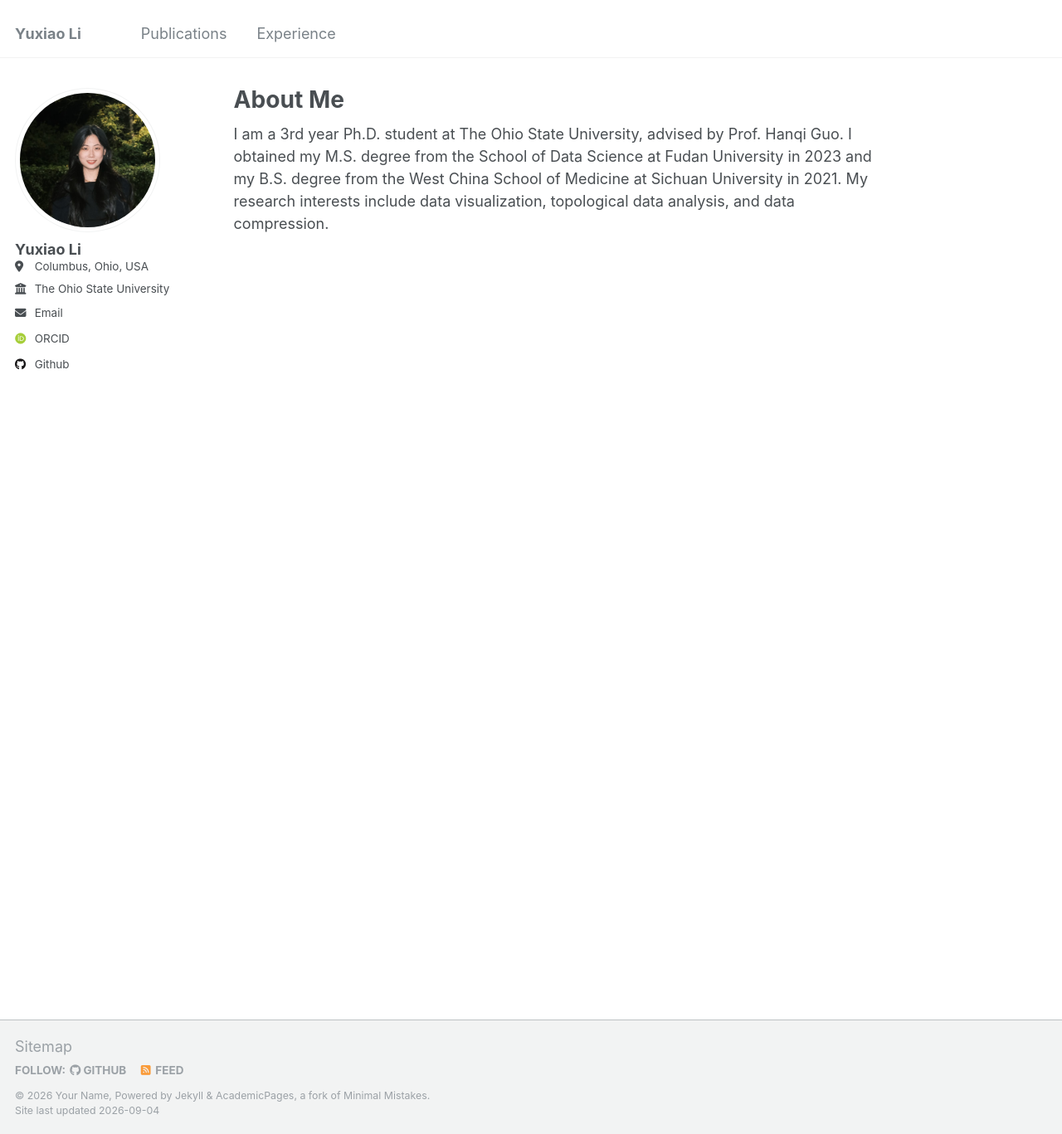
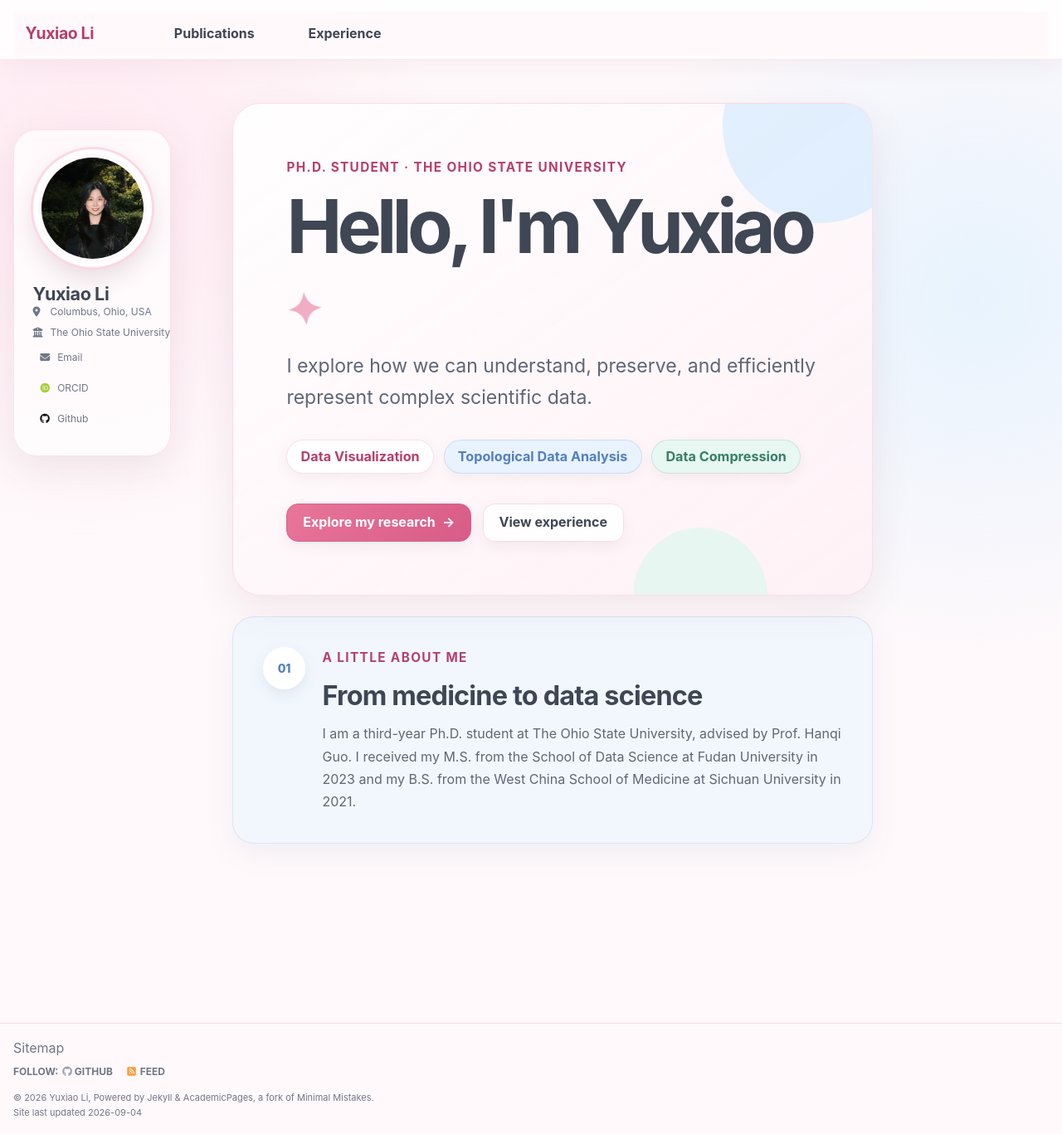
Before and after one commit to YuxiaoLi1234/YuxiaoLi1234.github.io, a Jekyll site: the page built from _pages/about.md, in a window 1280 px wide and 1367 px high. Shown: the whole window at 83% size. Built offline with Jekyll 4.4.1, drawn with Linux system fonts in a browser that asks for light colours; some web fonts are replaced.

Commit message:
Refresh academic site with a softer playful design

```diff
--- a/_config.yml
+++ b/_config.yml
@@ -10,11 +10,11 @@
 locale                   : "en-US"
 title                    : "Yuxiao Li"
 title_separator          : "-"
-name                     : &name "Your Name"
-description              : &description "personal description"
+name                     : &name "Yuxiao Li"
+description              : &description "Ph.D. student at The Ohio State University studying data visualization, topological data analysis, and data compression."
 url                      : https://YuxiaoLi1234.github.io # the base hostname & protocol for your site e.g. "https://mmistakes.github.io"
 baseurl                  : "" # the subpath of your site, e.g. "/blog"
-repository               : "academicpages/academicpages.github.io"
+repository               : "YuxiaoLi1234/YuxiaoLi1234.github.io"
 
 # Site Author - The following control what appear as part of the author content on the side bar.
 #               If a field is blank the icon and link will not appear, otherwise it will be shown.
@@ -41,7 +41,7 @@ author:
   # bitbucket        : # Username - Update with your username on the site
   # codepen          : # Username
   # dribbble         : # Username
-  github           : YuxiaoLi1234.github.io
+  github           : YuxiaoLi1234
   # kaggle           : # Username
   # stackoverflow    : # User number or user number and name (i.e., use "1" or "1/jeff-atwood")
 
--- a/_layouts/single.html
+++ b/_layouts/single.html
@@ -17,7 +17,7 @@ layout: default
 <div id="main" role="main">
   {% include sidebar.html %}
 
-  <article class="page" itemscope itemtype="http://schema.org/CreativeWork">
+  <article class="page{% if page.homepage_style %} page--home{% endif %}" itemscope itemtype="http://schema.org/CreativeWork">
     {% if page.title %}<meta itemprop="headline" content="{{ page.title | markdownify | strip_html | strip_newlines | escape_once }}">{% endif %}
     {% if page.excerpt %}<meta itemprop="description" content="{{ page.excerpt | markdownify | strip_html | strip_newlines | escape_once }}">{% endif %}
     {% if page.date %}<meta itemprop="datePublished" content="{{ page.date | date: "%B %d, %Y" }}">{% endif %}
@@ -26,7 +26,7 @@ layout: default
     <div class="page__inner-wrap">
       {% unless page.header.overlay_color or page.header.overlay_image %}
         <header>
-          {% if page.title %}<h1 class="page__title" itemprop="headline">{{ page.title | markdownify | remove: "<p>" | remove: "</p>" }}</h1>{% endif %}
+          {% if page.title and page.homepage_style != true %}<h1 class="page__title" itemprop="headline">{{ page.title | markdownify | remove: "<p>" | remove: "</p>" }}</h1>{% endif %}
           {% if page.read_time %}
             <p class="page__meta"><i class="fa fa-clock-o" aria-hidden="true"></i> {% include read-time.html %}</p>
           {% endif %}
--- a/_pages/about.md
+++ b/_pages/about.md
@@ -2,9 +2,34 @@
 permalink: /
 title: "About Me"
 author_profile: true
+homepage_style: true
 redirect_from:
   - /about/
   - /about.html
 ---
 
-I am a 3rd year Ph.D. student at The Ohio State University, advised by Prof. Hanqi Guo. I obtained my M.S. degree from the School of Data Science at Fudan University in 2023 and my B.S. degree from the West China School of Medicine at Sichuan University in 2021. My research interests include data visualization, topological data analysis, and data compression.
+<section class="home-intro" aria-labelledby="hello-yuxiao">
+  <p class="home-intro__eyebrow">Ph.D. Student · The Ohio State University</p>
+  <h1 id="hello-yuxiao">Hello, I'm Yuxiao <span aria-hidden="true">✦</span></h1>
+  <p class="home-intro__lead">I explore how we can understand, preserve, and efficiently represent complex scientific data.</p>
+
+  <div class="research-chips" aria-label="Research interests">
+    <span>Data Visualization</span>
+    <span>Topological Data Analysis</span>
+    <span>Data Compression</span>
+  </div>
+
+  <div class="home-intro__actions">
+    <a class="cute-button cute-button--primary" href="/publications/">Explore my research <span aria-hidden="true">→</span></a>
+    <a class="cute-button" href="/cv/">View experience</a>
+  </div>
+</section>
+
+<section class="about-card" aria-labelledby="about-journey">
+  <div class="about-card__marker" aria-hidden="true">01</div>
+  <div>
+    <p class="about-card__kicker">A little about me</p>
+    <h2 id="about-journey">From medicine to data science</h2>
+    <p>I am a third-year Ph.D. student at The Ohio State University, advised by Prof. Hanqi Guo. I received my M.S. from the School of Data Science at Fudan University in 2023 and my B.S. from the West China School of Medicine at Sichuan University in 2021.</p>
+  </div>
+</section>
--- /dev/null
+++ b/_sass/_cute.scss
@@ -0,0 +1,450 @@
+/* ==========================================================================
+   Soft, playful academic theme
+   ========================================================================== */
+
+:root {
+  --cream: #fff9fb;
+  --paper: #fffefe;
+  --ink: #3f4654;
+  --muted: #707788;
+  --berry: #d95f8b;
+  --berry-dark: #b63f6b;
+  --blush: #ffe5ee;
+  --sky: #e8f3ff;
+  --sky-ink: #547fbd;
+  --mint: #e7f7f1;
+  --mint-ink: #397d68;
+  --line: #f2dfe7;
+  --soft-shadow: 0 16px 45px rgba(112, 72, 91, 0.10);
+}
+
+html {
+  scroll-behavior: smooth;
+}
+
+body {
+  background:
+    radial-gradient(circle at 8% 18%, rgba(255, 221, 234, 0.58) 0, rgba(255, 221, 234, 0) 24rem),
+    radial-gradient(circle at 92% 30%, rgba(220, 240, 255, 0.68) 0, rgba(220, 240, 255, 0) 25rem),
+    var(--cream);
+  color: var(--ink);
+  font-size: 16px;
+  line-height: 1.7;
+}
+
+::selection {
+  color: var(--ink);
+  background: #ffd3e2;
+}
+
+a {
+  color: var(--sky-ink);
+  text-underline-offset: 0.18em;
+  text-decoration-thickness: 1.5px;
+}
+
+a:focus-visible,
+button:focus-visible {
+  outline: 3px solid rgba(217, 95, 139, 0.35);
+  outline-offset: 3px;
+  border-radius: 8px;
+}
+
+.masthead {
+  height: 72px;
+  background: rgba(255, 254, 254, 0.88);
+  border-bottom: 1px solid rgba(233, 118, 155, 0.16);
+  box-shadow: 0 8px 30px rgba(112, 72, 91, 0.06);
+  -webkit-backdrop-filter: blur(16px);
+  backdrop-filter: blur(16px);
+}
+
+.masthead__inner-wrap {
+  padding-top: 0.9em;
+  padding-bottom: 0.9em;
+}
+
+.masthead__menu-item a {
+  position: relative;
+  padding: 0.55rem 0.8rem;
+  color: var(--ink);
+  font-weight: 650;
+  border-radius: 999px;
+  transition: color 180ms ease, background-color 180ms ease, transform 180ms ease;
+}
+
+.masthead__menu-item a:hover {
+  color: var(--berry-dark);
+  background: var(--blush);
+  transform: translateY(-1px);
+}
+
+.masthead__menu-item--lg a {
+  color: var(--berry-dark);
+  font-size: 1.08rem;
+  letter-spacing: -0.02em;
+}
+
+.masthead__menu-item--lg a::before {
+  content: "\2726";
+  margin-right: 0.48rem;
+  color: #f3a8be;
+}
+
+#main {
+  margin-top: 3rem;
+}
+
+.sidebar {
+  border: 1px solid rgba(233, 118, 155, 0.18);
+  border-radius: 28px;
+  background: rgba(255, 254, 254, 0.76);
+  box-shadow: var(--soft-shadow);
+}
+
+@media screen and (min-width: 925px) {
+  .sidebar {
+    position: relative;
+    height: auto;
+    overflow: visible;
+    padding: 1.25rem;
+  }
+}
+
+.author__avatar img {
+  border: 5px solid #fff !important;
+  box-shadow: 0 0 0 3px #ffd6e4, 0 13px 28px rgba(112, 72, 91, 0.17);
+  transition: transform 220ms ease, box-shadow 220ms ease;
+}
+
+.author__avatar img:hover {
+  transform: rotate(-2deg) scale(1.025);
+  box-shadow: 0 0 0 3px #ffc8db, 0 16px 34px rgba(112, 72, 91, 0.2);
+}
+
+.sidebar .author__name {
+  margin-top: 1.1rem;
+  color: var(--ink);
+  font-size: 1.2rem;
+  letter-spacing: -0.02em;
+}
+
+.author__urls li {
+  margin-bottom: 0.35rem;
+  color: var(--muted);
+}
+
+.author__urls a {
+  padding: 0.35rem 0.48rem;
+  color: var(--muted);
+  border-radius: 10px;
+  transition: color 180ms ease, background-color 180ms ease, transform 180ms ease;
+}
+
+.author__urls a:hover {
+  color: var(--berry-dark);
+  text-decoration: none;
+  background: var(--blush);
+  transform: translateX(3px);
+}
+
+.page,
+.archive {
+  color: var(--ink);
+}
+
+.page:not(.page--home),
+.archive {
+  padding: clamp(1.3rem, 3vw, 2.4rem);
+  border: 1px solid rgba(233, 118, 155, 0.16);
+  border-radius: 28px;
+  background: rgba(255, 254, 254, 0.82);
+  box-shadow: var(--soft-shadow);
+}
+
+.page__title,
+.archive > .page__title {
+  color: var(--ink);
+  font-size: clamp(2rem, 5vw, 3rem);
+  letter-spacing: -0.045em;
+}
+
+.page__content h2,
+.archive h2 {
+  color: var(--ink);
+  border-bottom-color: var(--line);
+}
+
+.home-intro {
+  position: relative;
+  overflow: hidden;
+  padding: clamp(2rem, 5vw, 4.25rem);
+  border: 1px solid rgba(233, 118, 155, 0.2);
+  border-radius: 34px;
+  background: linear-gradient(145deg, rgba(255, 254, 254, 0.98), rgba(255, 240, 246, 0.90));
+  box-shadow: var(--soft-shadow);
+}
+
+.home-intro::before,
+.home-intro::after {
+  position: absolute;
+  content: "";
+  border-radius: 50%;
+  pointer-events: none;
+}
+
+.home-intro::before {
+  top: -5rem;
+  right: -3rem;
+  width: 13rem;
+  height: 13rem;
+  background: rgba(209, 234, 255, 0.65);
+}
+
+.home-intro::after {
+  right: 7rem;
+  bottom: -4.5rem;
+  width: 9rem;
+  height: 9rem;
+  background: rgba(225, 247, 239, 0.74);
+}
+
+.home-intro > * {
+  position: relative;
+  z-index: 1;
+}
+
+.home-intro__eyebrow,
+.about-card__kicker {
+  margin: 0 0 0.75rem !important;
+  color: var(--berry-dark);
+  font-size: 0.85rem !important;
+  font-weight: 750;
+  letter-spacing: 0.09em;
+  text-transform: uppercase;
+}
+
+.home-intro h1 {
+  max-width: 760px;
+  margin: 0 0 1rem;
+  color: var(--ink);
+  font-size: clamp(2.7rem, 7vw, 5.4rem);
+  line-height: 0.98;
+  letter-spacing: -0.065em;
+}
+
+.home-intro h1 span {
+  display: inline-block;
+  color: #ee9bb5;
+  font-size: 0.58em;
+  animation: gentle-sparkle 3s ease-in-out infinite;
+}
+
+.home-intro__lead {
+  max-width: 680px;
+  margin: 0 0 1.75rem !important;
+  color: #5e6676;
+  font-size: clamp(1.08rem, 2.2vw, 1.28rem) !important;
+  line-height: 1.65;
+}
+
+.research-chips {
+  display: flex;
+  flex-wrap: wrap;
+  gap: 0.65rem;
+  margin-bottom: 2rem;
+}
+
+.research-chips span {
+  padding: 0.55rem 0.9rem;
+  color: var(--berry-dark);
+  font-size: 0.9rem;
+  font-weight: 700;
+  line-height: 1.2;
+  border: 1px solid rgba(217, 95, 139, 0.18);
+  border-radius: 999px;
+  background: #fff;
+  box-shadow: 0 5px 15px rgba(112, 72, 91, 0.07);
+}
+
+.research-chips span:nth-child(2) {
+  color: var(--sky-ink);
+  border-color: rgba(84, 127, 189, 0.18);
+  background: var(--sky);
+}
+
+.research-chips span:nth-child(3) {
+  color: var(--mint-ink);
+  border-color: rgba(57, 125, 104, 0.16);
+  background: var(--mint);
+}
+
+.home-intro__actions {
+  display: flex;
+  flex-wrap: wrap;
+  gap: 0.75rem;
+}
+
+.page__content .cute-button {
+  display: inline-flex;
+  align-items: center;
+  justify-content: center;
+  gap: 0.45rem;
+  min-height: 46px;
+  padding: 0.7rem 1.05rem;
+  color: var(--ink);
+  font-weight: 750;
+  line-height: 1.2;
+  text-decoration: none;
+  border: 1px solid var(--line);
+  border-radius: 14px;
+  background: rgba(255, 255, 255, 0.85);
+  box-shadow: 0 6px 16px rgba(112, 72, 91, 0.08);
+  transition: transform 180ms ease, box-shadow 180ms ease, background-color 180ms ease;
+}
+
+.page__content .cute-button:hover {
+  text-decoration: none;
+  transform: translateY(-2px);
+  box-shadow: 0 10px 22px rgba(112, 72, 91, 0.14);
+}
+
+.page__content .cute-button--primary {
+  color: #fff;
+  border-color: var(--berry);
+  background: linear-gradient(135deg, #e9769b, #d75b86);
+}
+
+.about-card {
+  display: grid;
+  grid-template-columns: auto 1fr;
+  gap: 1.15rem;
+  margin-top: 1.4rem;
+  padding: clamp(1.4rem, 4vw, 2rem);
+  border: 1px solid rgba(84, 127, 189, 0.15);
+  border-radius: 26px;
+  background: rgba(239, 247, 255, 0.78);
+  box-shadow: 0 12px 34px rgba(73, 106, 151, 0.08);
+}
+
+.about-card__marker {
+  display: grid;
+  place-items: center;
+  width: 2.8rem;
+  height: 2.8rem;
+  color: var(--sky-ink);
+  font-size: 0.78rem;
+  font-weight: 800;
+  border-radius: 50%;
+  background: #fff;
+  box-shadow: 0 6px 16px rgba(73, 106, 151, 0.12);
+}
+
+.about-card h2 {
+  margin: 0 0 0.7rem;
+  padding: 0;
+  border: 0;
+  font-size: clamp(1.35rem, 3vw, 1.8rem);
+  letter-spacing: -0.025em;
+}
+
+.about-card p:last-child {
+  margin-bottom: 0;
+  color: #5f6776;
+}
+
+.archive__item {
+  margin-bottom: 1rem;
+  padding: 1.15rem 1.25rem;
+  border: 1px solid var(--line);
+  border-radius: 18px;
+  background: rgba(255, 255, 255, 0.82);
+  box-shadow: 0 7px 20px rgba(112, 72, 91, 0.06);
+  transition: transform 180ms ease, border-color 180ms ease, box-shadow 180ms ease;
+}
+
+.archive__item:hover {
+  border-color: #efb5c8;
+  box-shadow: 0 13px 28px rgba(112, 72, 91, 0.1);
+  transform: translateY(-2px);
+}
+
+.archive__item-title {
+  margin-top: 0;
+  line-height: 1.35;
+}
+
+.archive__item-title a {
+  color: var(--ink);
+  text-decoration: none;
+}
+
+.archive__item-title a:hover {
+  color: var(--berry-dark);
+}
+
+.page__footer {
+  color: var(--muted);
+  border-top-color: var(--line);
+  background: rgba(255, 250, 252, 0.85);
+}
+
+@keyframes gentle-sparkle {
+  0%, 100% { transform: rotate(-6deg) scale(1); opacity: 0.8; }
+  50% { transform: rotate(8deg) scale(1.14); opacity: 1; }
+}
+
+@media (prefers-reduced-motion: reduce) {
+  *, *::before, *::after {
+    scroll-behavior: auto !important;
+    animation-duration: 0.01ms !important;
+    animation-iteration-count: 1 !important;
+    transition-duration: 0.01ms !important;
+  }
+}
+
+@media screen and (max-width: 924px) {
+  #main {
+    margin-top: 1.65rem;
+  }
+
+  .sidebar {
+    padding: 0.85rem;
+  }
+
+  .author__avatar img {
+    width: 54px;
+    height: 54px;
+    object-fit: cover;
+  }
+
+  .author__urls {
+    border-radius: 18px;
+  }
+}
+
+@media screen and (max-width: 600px) {
+  .home-intro {
+    padding: 1.7rem 1.3rem;
+    border-radius: 24px;
+  }
+
+  .home-intro h1 {
+    font-size: clamp(2.55rem, 14vw, 3.6rem);
+  }
+
+  .home-intro__actions,
+  .page__content .cute-button {
+    width: 100%;
+  }
+
+  .about-card {
+    grid-template-columns: 1fr;
+    border-radius: 22px;
+  }
+
+  .page:not(.page--home),
+  .archive {
+    border-radius: 22px;
+  }
+}
--- a/_sass/_variables.scss
+++ b/_sass/_variables.scss
@@ -14,7 +14,7 @@ $indent-var                 : 1.3em;
 
 /* system typefaces */
 $serif                      : Georgia, Times, serif;
-$sans-serif                 : -apple-system, ".SFNSText-Regular", "San Francisco", "Roboto", "Segoe UI", "Helvetica Neue", "Lucida Grande", Arial, sans-serif;
+$sans-serif                 : ui-rounded, "SF Pro Rounded", "Nunito", -apple-system, BlinkMacSystemFont, "Segoe UI", sans-serif;
 $monospace                  : Monaco, Consolas, "Lucida Console", monospace;
 
 /* sans serif typefaces */
@@ -61,18 +61,18 @@ $darker-gray                : mix(#000, $gray, 60%);
 $light-gray                 : mix(#fff, $gray, 50%);
 $lighter-gray               : mix(#fff, $gray, 90%);
 
-$body-color                 : #fff;
-$background-color           : #fff;
-$code-background-color      : #fafafa;
+$body-color                 : #fffdfd;
+$background-color           : #fff9fb;
+$code-background-color      : #fff3f7;
 $code-background-color-dark : $light-gray;
-$text-color                 : $dark-gray;
-$border-color               : $lighter-gray;
+$text-color                 : #3f4654;
+$border-color               : #f2dfe7;
 
-$primary-color              : #7a8288;
+$primary-color              : #e9769b;
 $success-color              : #62c462;
 $warning-color              : #f89406;
 $danger-color               : #ee5f5b;
-$info-color                 : #52adc8;
+$info-color                 : #547fbd;
 
 /* brands */
 $behance-color              : #1769FF;
@@ -158,8 +158,8 @@ $susy: (
    Other
    ========================================================================== */
 
-$border-radius              : 4px;
-$box-shadow                 : 0 1px 1px rgba(0, 0, 0, 0.125);
+$border-radius              : 18px;
+$box-shadow                 : 0 12px 32px rgba(112, 72, 91, 0.10);
 $navicon-width              : 28px;
 $navicon-height             : 4px;
 $global-transition          : all 0.2s ease-in-out;
--- a/assets/css/main.scss
+++ b/assets/css/main.scss
@@ -33,6 +33,7 @@
 @import "page";
 @import "archive";
 @import "sidebar";
+@import "cute";
 
 @import "vendor/font-awesome/fontawesome";
 @import "vendor/font-awesome/solid";
```
